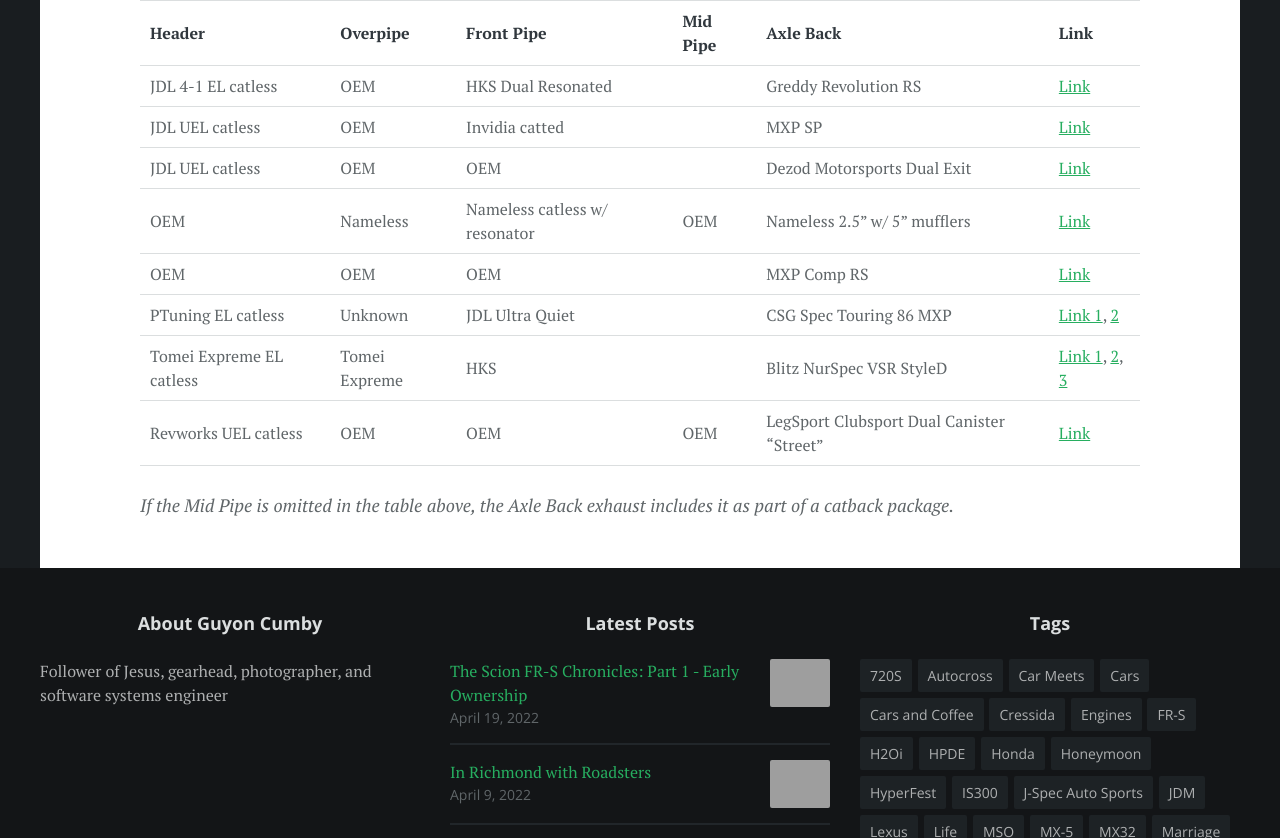
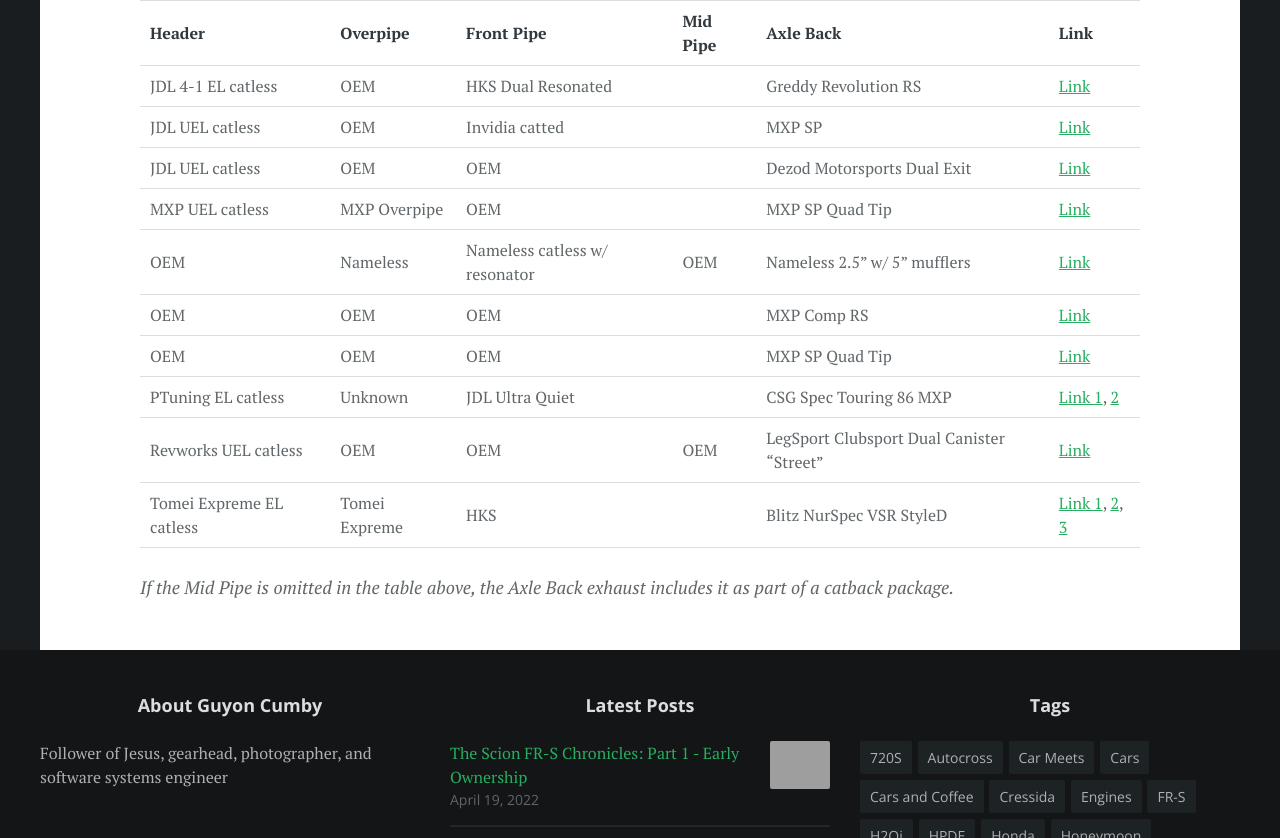
Before and after one commit to gkubed/gkubed.github.io, a Jekyll site: the page built from exhaust.md, in a window 1280 px wide and 900 px high, scrolled down 1775 px, cut to the strip 62-900 px from the top of the window. Built offline with Jekyll 4.4.1, drawn with Linux system fonts in a browser that asks for light colours; some web fonts are replaced; grey boxes are pictures that could not be loaded.

Commit message:
Update exhaust.md

```diff
--- a/exhaust.md
+++ b/exhaust.md
@@ -16,10 +16,12 @@
 | JDL 4-1 EL catless | OEM | HKS Dual Resonated | | Greddy Revolution RS | [Link](https://www.youtube.com/watch?v=tdu2LHGLE9o) |
 | JDL UEL catless | OEM | Invidia catted |  | MXP SP | [Link](https://www.youtube.com/watch?v=E4CShKL51dI) |
 | JDL UEL catless | OEM | OEM |  | Dezod Motorsports Dual Exit | [Link](https://www.youtube.com/watch?v=BxtnoIFRc-o) |
+| MXP UEL catless | MXP Overpipe | OEM |  | MXP SP Quad Tip | [Link](https://www.youtube.com/watch?v=GZ-E6Z5y7l4) |
 | OEM | Nameless | Nameless catless w/ resonator | OEM | Nameless 2.5" w/ 5" mufflers | [Link](https://www.youtube.com/watch?v=FoYDI-veFD8) |
 | OEM | OEM | OEM |  | MXP Comp RS | [Link](https://www.youtube.com/watch?v=bT9t2f1wsMs) |
+| OEM | OEM | OEM |  | MXP SP Quad Tip | [Link](https://www.youtube.com/watch?v=cRRG3dodjsk) |
 | PTuning EL catless | Unknown | JDL Ultra Quiet |  | CSG Spec Touring 86 MXP | [Link 1](https://www.youtube.com/watch?v=6JljePkvhIE), [2](https://www.youtube.com/watch?v=jmqyd0QUn4c) |
+| Revworks UEL catless | OEM | OEM | OEM | LegSport Clubsport Dual Canister "Street" | [Link](https://www.youtube.com/watch?v=JxK4RVGPMIw) |
 | Tomei Expreme EL catless | Tomei Expreme | HKS | | Blitz NurSpec VSR StyleD | [Link 1](https://www.youtube.com/watch?v=cR8jhmVqj2Q), [2](https://www.youtube.com/watch?v=RTIZh2NUYcs), [3](https://www.youtube.com/watch?v=kmypUKKegpo) |
-| Revworks UEL catless | OEM | OEM | OEM | LegSport Clubsport Dual Canister "Street" | [Link](https://www.youtube.com/watch?v=JxK4RVGPMIw) |
 
 *If the Mid Pipe is omitted in the table above, the Axle Back exhaust includes it as part of a catback package.*
```
